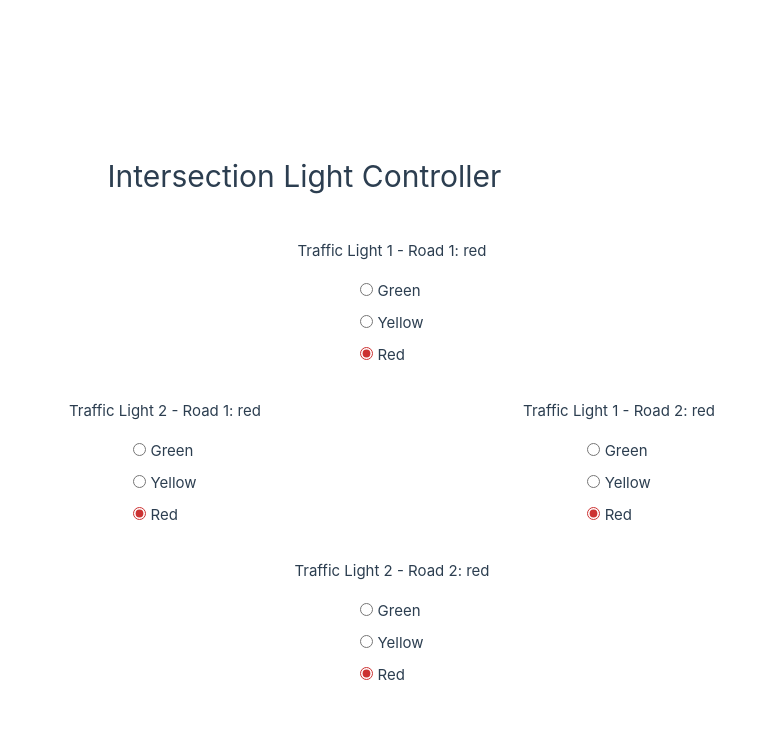
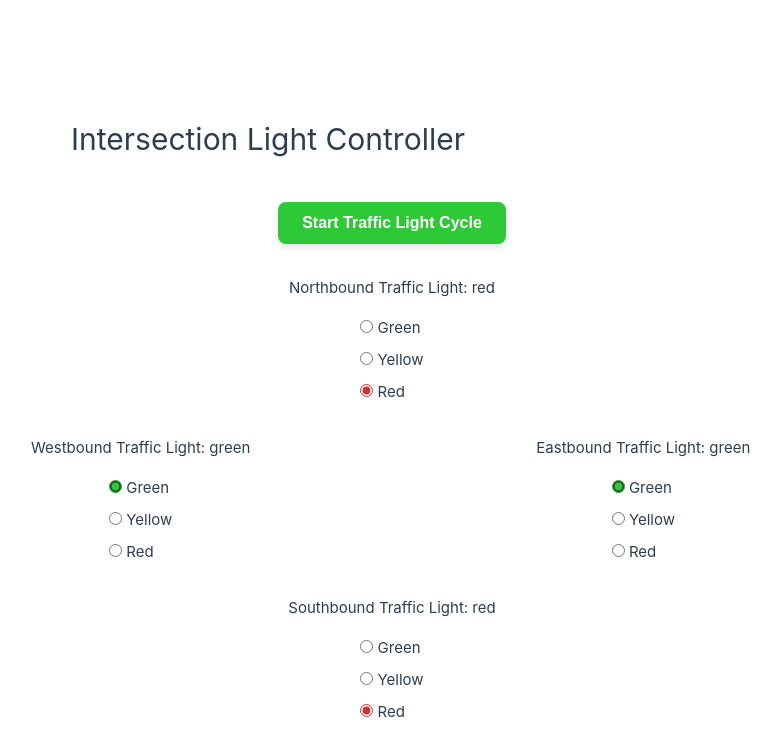
Before and after one commit to kevinneibarger/light-controller, a Vue app in the folder light-controller-ui/: page / in a window 1280 px wide. Shown: the top 756 px of the page, without its empty margins (248-1029 px from the left). Built offline with nearby package versions, Linux system fonts and the light colour scheme; no server answers; the HTML template or start-up script is replaced by a standard one.

Commit message:
Added Start/Stop Cycle button to add manual control

```diff
--- a/light-controller-ui/src/App.vue
+++ b/light-controller-ui/src/App.vue
@@ -2,15 +2,15 @@
 import { ref, onMounted, Ref } from 'vue'
 import axios from 'axios'
 
-const trafficLightSequence = ['green', 'yellow', 'red', 'green']
 type RoadDirection = 'north' | 'south' | 'east' | 'west'
 
 interface TrafficLightController {
   directions: RoadDirection[]
   roadNum: number
   trafficLights: Record<RoadDirection, Ref<string>>
-  sequenceIndex: number
-  startTrafficCycleNew: () => void
+  startTrafficCycle: () => void
+  stopTrafficCycle: () => void
+  isTrafficCycleRunning: ref<boolean>
 }
 
 const createTrafficLightController = (
@@ -24,82 +24,104 @@ const createTrafficLightController = (
     west: ref('green')
   }
 
-  let sequenceIndex = 0
+  const isTrafficCycleRunning = ref(false)
+  let timeoutId: number | null = null
+  let activeRoad: 'NS' | 'EW' = 'NS'
 
+  // This const controls the state of the light's color. Kinda like useState in React.js
   const trafficLightState = (direction: RoadDirection, color: string) => {
     axios.post('http://localhost:8080/intersections', {
       road: roadNum,
       direction,
       activeLight: color
-    })
-      .then(console.log)
-      .catch(console.error)
+    }).catch(console.error)
   }
 
-  const startTrafficCycleNew = () => {
-    let activeRoad: 'NS' | 'EW' = 'NS'
+  const cycle = () => {
+    // Execute the cycle if the "running" flag is true
+    if (!isTrafficCycleRunning.value) return
+
     const nsDirections: RoadDirection[] = ['north', 'south']
     const ewDirections: RoadDirection[] = ['east', 'west']
-
-    // Start the traffic cycle with active direction being North/South and inactive being East/West
-    const cycle = () => {
     const activeDirections = activeRoad === 'NS' ? nsDirections : ewDirections
     const inactiveDirections = activeRoad === 'NS' ? ewDirections : nsDirections
 
-      // Set the active direction north/south to green
     activeDirections.forEach(dir => {
       trafficLights[dir].value = 'green'
       trafficLightState(dir, 'green')
     })
-      // Set the inactive direction east/west to red
     inactiveDirections.forEach(dir => {
       trafficLights[dir].value = 'red'
       trafficLightState(dir, 'red')
     })
 
-      setTimeout(() => {
-        // Step 2: Yellow
+    timeoutId = window.setTimeout(() => {
       activeDirections.forEach(dir => {
         trafficLights[dir].value = 'yellow'
         trafficLightState(dir, 'yellow')
       })
 
-        // In order to make this look like a real traffic light sequence,
-        // we want to make the red transition (where all lights are red) a short 1 second pause
-        setTimeout(() => {
-          // Step 3: Red for all (brief transition)
+      timeoutId = window.setTimeout(() => {
         activeDirections.forEach(dir => {
           trafficLights[dir].value = 'red'
           trafficLightState(dir, 'red')
         })
 
-          // Switch active road
         activeRoad = activeRoad === 'NS' ? 'EW' : 'NS'
 
-          // Next cycle
-          setTimeout(cycle, 1000) // brief pause before switching
-        }, 2000) // yellow duration
-      }, 3000) // green duration
+        timeoutId = window.setTimeout(cycle, 2000)
+      }, 2000)
+    }, 3000)
   }
 
-    cycle()
+  // This will triggered when the user clicks the button to start the Traffic Light Cycle
+  const startTrafficCycle = () => {
+    if (!isTrafficCycleRunning.value) {
+      isTrafficCycleRunning.value = true
+      cycle() // Run the cycle of lights for each traffic light and direction
+    }
   }
 
-  return { directions, roadNum, trafficLights, sequenceIndex, startTrafficCycleNew }
+  const stopTrafficCycle = () => {
+    isTrafficCycleRunning.value = false
+    if (timeoutId !== null) {
+      clearTimeout(timeoutId)
+      timeoutId = null
     }
 
-const northSouthRoad = createTrafficLightController(1, ['north', 'south'])
-const eastWestRoad = createTrafficLightController(2, ['east', 'west'])
+    // When this button is clicked we want to turn off all lights.
+    Object.keys(trafficLights).forEach(dir => {
+      const direction = dir as RoadDirection
+      trafficLights[direction].value = 'off'
+      trafficLightState(direction, 'off')
+    })
+  }
 
-onMounted(() => {
-  northSouthRoad.startTrafficCycleNew()
-  eastWestRoad.startTrafficCycleNew()
-})
+  return {
+    directions,
+    roadNum,
+    trafficLights,
+    startTrafficCycle,
+    stopTrafficCycle,
+    isTrafficCycleRunning
+  }
+}
 
-const activeLightEast = eastWestRoad.trafficLights.east
-const activeLightWest = eastWestRoad.trafficLights.west
-const activeLightNorth = northSouthRoad.trafficLights.north
-const activeLightSouth = northSouthRoad.trafficLights.south
+const controller = createTrafficLightController(1, ['north', 'south', 'east', 'west'])
+
+const activeLightNorth = controller.trafficLights.north
+const activeLightSouth = controller.trafficLights.south
+const activeLightEast = controller.trafficLights.east
+const activeLightWest = controller.trafficLights.west
+const isTrafficCycleRunning = controller.isTrafficCycleRunning
+
+const toggleCycle = () => {
+  if (isTrafficCycleRunning.value) {
+    controller.stopTrafficCycle()
+  } else {
+    controller.startTrafficCycle()
+  }
+}
 </script>
 
 <template>
@@ -110,11 +132,17 @@ const activeLightSouth = northSouthRoad.trafficLights.south
   </header>
 
     <main>
-
+      <div>
+        <button
+          @click="toggleCycle"
+          :class="{ stop: isTrafficCycleRunning }">
+          {{ isTrafficCycleRunning ? 'Stop' : 'Start' }} Traffic Light Cycle
+        </button>
+      </div>
       <div class="diamond-grid">
         <!-- Top Row: Road 1 -->
         <div class="light-controller north">
-          <p>Traffic Light 1 - Road 1: {{ activeLightNorth }}</p>
+          <p>Northbound Traffic Light: {{ activeLightNorth === 'off' ? 'OFF' : activeLightNorth }}</p>
           <div class="light">
             <label><input type="radio" value="green" class="green" v-model="activeLightNorth" /> Green</label>
             <label><input type="radio" value="yellow" class="yellow" v-model="activeLightNorth" /> Yellow</label>
@@ -123,7 +151,7 @@ const activeLightSouth = northSouthRoad.trafficLights.south
         </div>
 
         <div class="light-controller west">
-          <p>Traffic Light 2 - Road 1: {{ activeLightWest }}</p>
+          <p>Westbound Traffic Light: {{ activeLightWest === 'off' ? 'OFF' : activeLightWest }}</p>
           <div class="light">
             <label><input type="radio" value="green" class="green" v-model="activeLightWest" /> Green</label>
             <label><input type="radio" value="yellow" class="yellow" v-model="activeLightWest" /> Yellow</label>
@@ -133,7 +161,7 @@ const activeLightSouth = northSouthRoad.trafficLights.south
 
         <!-- Bottom Row: Road 2 -->
         <div class="light-controller east">
-          <p>Traffic Light 1 - Road 2: {{ activeLightEast }}</p>
+          <p>Eastbound Traffic Light: {{ activeLightEast === 'off' ? 'OFF' : activeLightEast }}</p>
           <div class="light">
             <label><input type="radio" value="green" class="green" v-model="activeLightEast" /> Green</label>
             <label><input type="radio" value="yellow" class="yellow" v-model="activeLightEast" /> Yellow</label>
@@ -142,7 +170,7 @@ const activeLightSouth = northSouthRoad.trafficLights.south
         </div>
 
         <div class="light-controller south">
-          <p>Traffic Light 2 - Road 2: {{ activeLightSouth }}</p>
+          <p>Southbound Traffic Light: {{ activeLightSouth === 'off' ? 'OFF' : activeLightSouth }}</p>
           <div class="light">
             <label><input type="radio" value="green" class="green" v-model="activeLightSouth" /> Green</label>
             <label><input type="radio" value="yellow" class="yellow" v-model="activeLightSouth" /> Yellow</label>
@@ -203,11 +231,6 @@ header {
 .west {
   grid-area: west;
 }
-.intersection-label {
-  grid-area: center;
-  font-size: 2rem;
-  text-align: center;
-}
 
 .light-controller {
   display: grid;
@@ -232,4 +255,31 @@ input[type='radio'].yellow {
 input[type='radio'].green {
   accent-color: #2dc937;
 }
+
+button {
+  padding: 0.75rem 1.5rem;
+  font-size: 1rem;
+  font-weight: bold;
+  border: none;
+  border-radius: 8px;
+  cursor: pointer;
+  background-color: #2dc937; /* green for start */
+  color: white;
+  transition: background-color 0.3s ease;
+  margin: 1rem auto;
+  display: block;
+  box-shadow: 0 4px 6px rgba(0, 0, 0, 0.1);
+}
+
+button:hover {
+  background-color: #28a745;
+}
+
+button.stop {
+  background-color: #cc3232; /* red for stop */
+}
+
+button.stop:hover {
+  background-color: #b02a2a;
+}
 </style>
```
Lines whose indentation alone changed are shown as unchanged.
